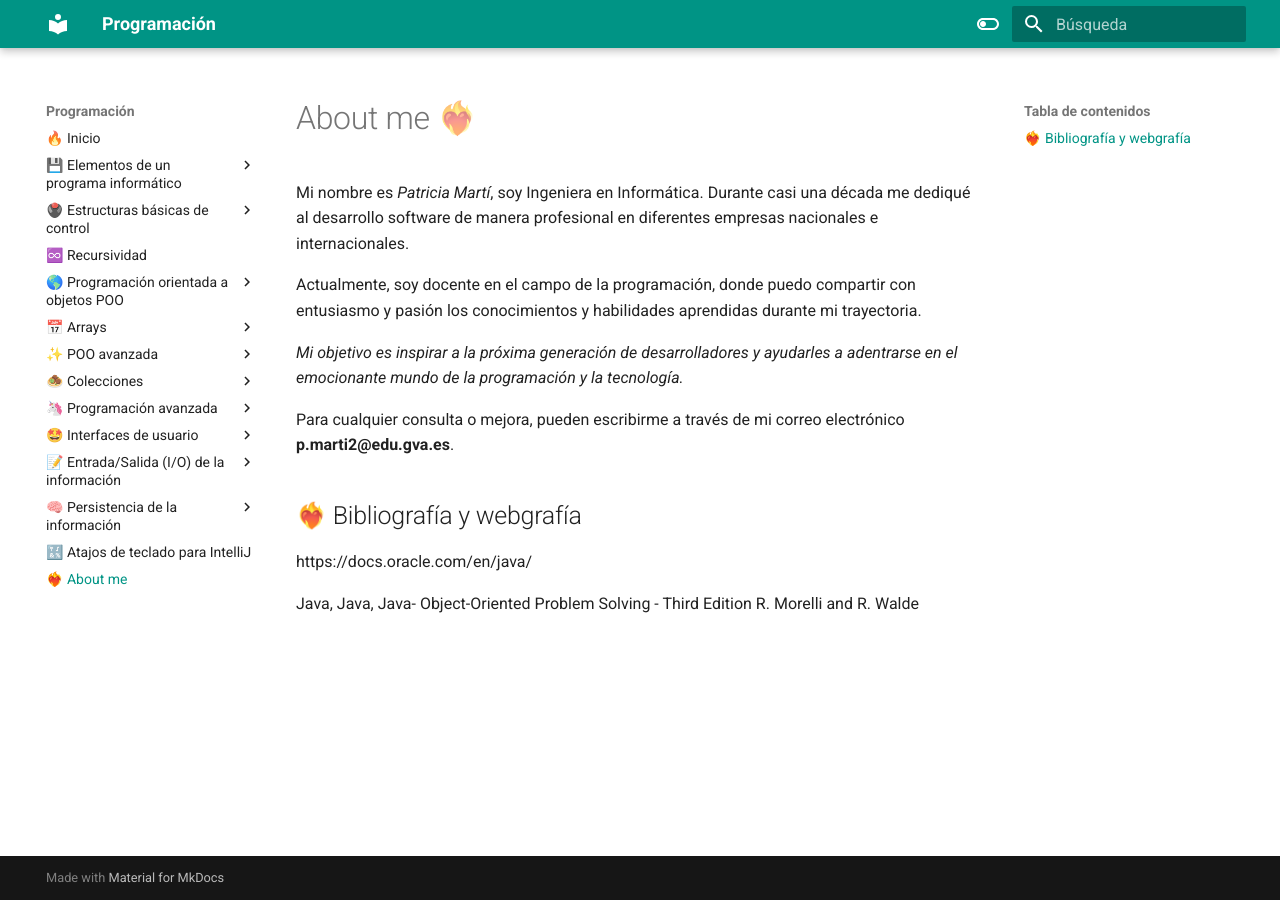
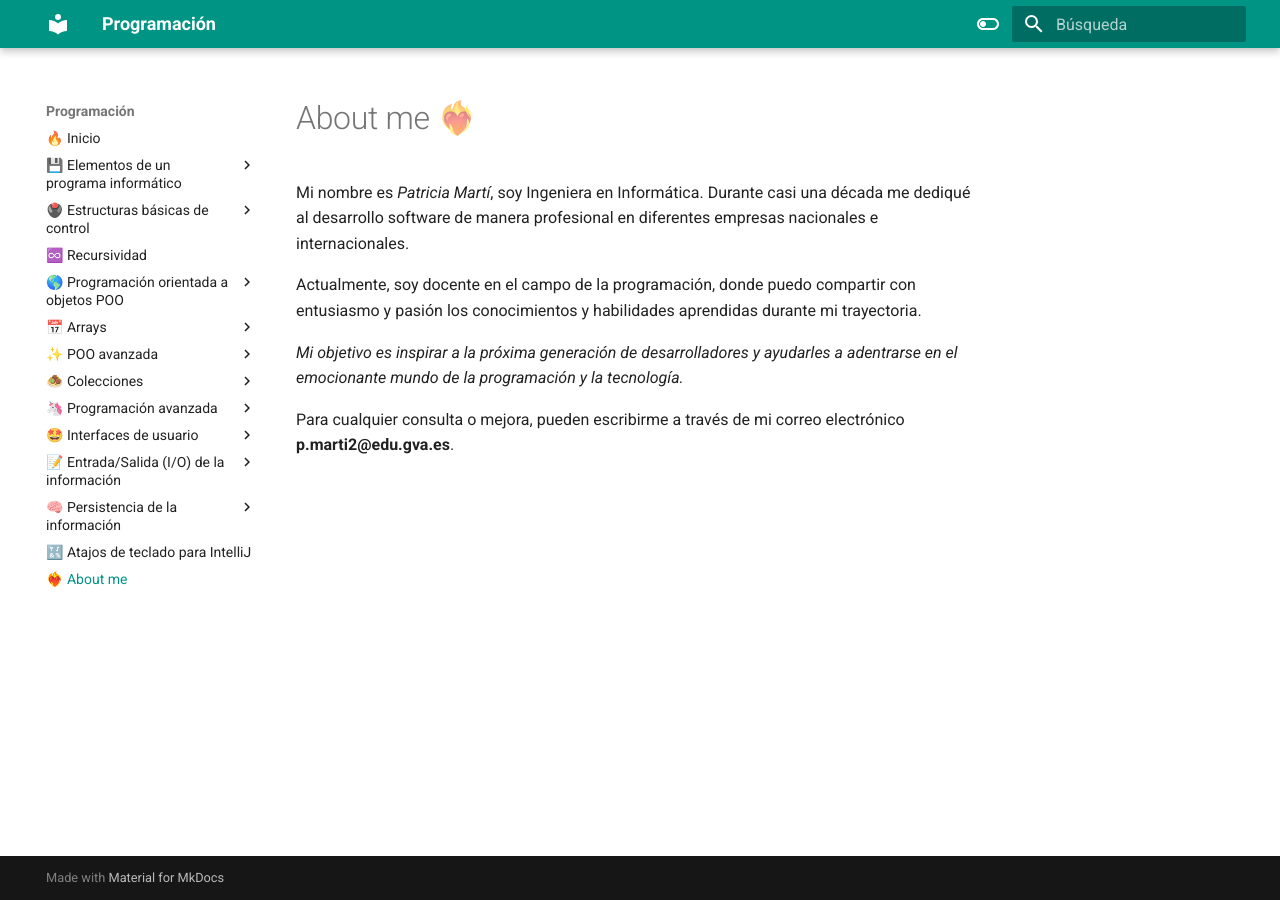
Before and after one commit to martipatgra/programacionJava, an MkDocs documentation site: the page built from docs/about.md, in a window 1280 px wide. Built offline with MkDocs 1.6.1 and Material for MkDocs 9.7.7, drawn with Linux system fonts in a browser that asks for light colours.

Commit message:
eliminar webgrafía

```diff
--- a/docs/about.md
+++ b/docs/about.md
@@ -7,9 +7,3 @@ Actualmente, soy docente en el campo de la programación, donde puedo compartir
 _Mi objetivo es inspirar a la próxima generación de desarrolladores y ayudarles a adentrarse en el emocionante mundo de la programación y la tecnología._
 
 Para cualquier consulta o mejora, pueden escribirme a través de mi correo electrónico **p.marti2@edu.gva.es**.
-
-## ❤️‍🔥 Bibliografía y webgrafía
-
-https://docs.oracle.com/en/java/
-
-Java, Java, Java- Object-Oriented Problem Solving - Third Edition R. Morelli and R. Walde
```
